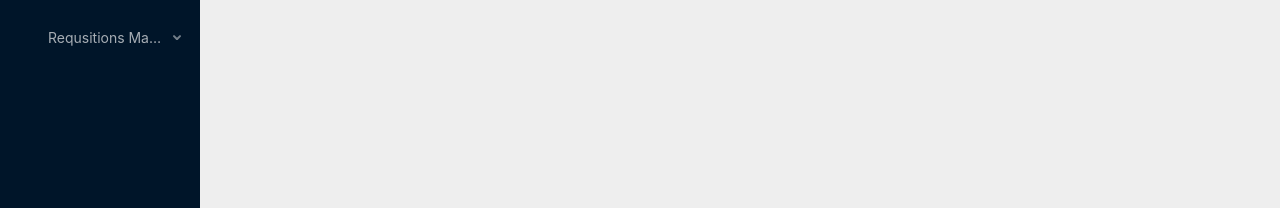
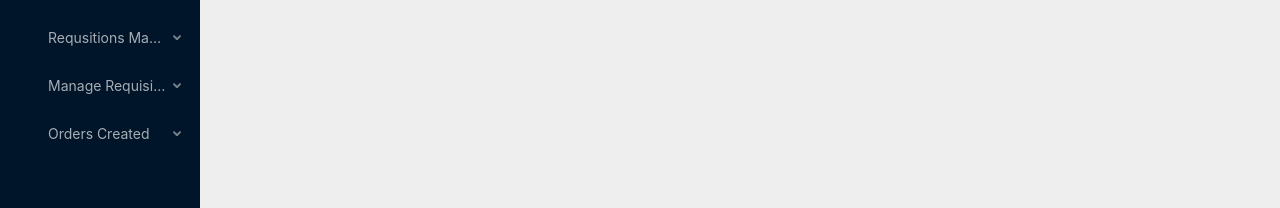
Before and after one commit to dinethpiyumantha/procurement_system_frontend, a Vue app: page /approved_orders/list in a window 1280 px wide. Shown: the part 194-402 px from the top of the page. Built offline with nearby package versions, Linux system fonts and the light colour scheme.

Commit message:
New Tabs created in Side Nav bar

```diff
--- a/src/views/MainView.vue
+++ b/src/views/MainView.vue
@@ -64,6 +64,32 @@
             </router-link>
           </a-menu-item>
         </a-sub-menu>
+        <a-sub-menu key="sub3">
+          <span slot="title"><a-icon type="safety-certificate" width="2em" height="2em" /><span>Manage Requisitions</span></span>
+          <a-menu-item key="8">
+            <router-link to="/manage_requisitions/new">
+              New Requisitions
+            </router-link>
+          </a-menu-item>
+          <a-menu-item key="9">
+            <router-link to="/manage_requisitions/approved">
+              Approved Requisitions
+            </router-link>
+          </a-menu-item>
+          <a-menu-item key="10">
+            <router-link to="/manage_requisitions/rejected">
+              Rejected Requisitions
+            </router-link>
+          </a-menu-item>
+        </a-sub-menu>
+        <a-sub-menu key="sub4">
+          <span slot="title"><a-icon type="shopping-cart" width="2em" height="2em" /><span>Orders Created</span></span>
+          <a-menu-item key="11">
+            <router-link to="/approved_orders/list">
+              Order List
+            </router-link>
+          </a-menu-item>
+        </a-sub-menu>
       </a-menu>
       </a-layout-sider>
       <a-layout style="padding: 0 24px 24px; background: #eee">
```
